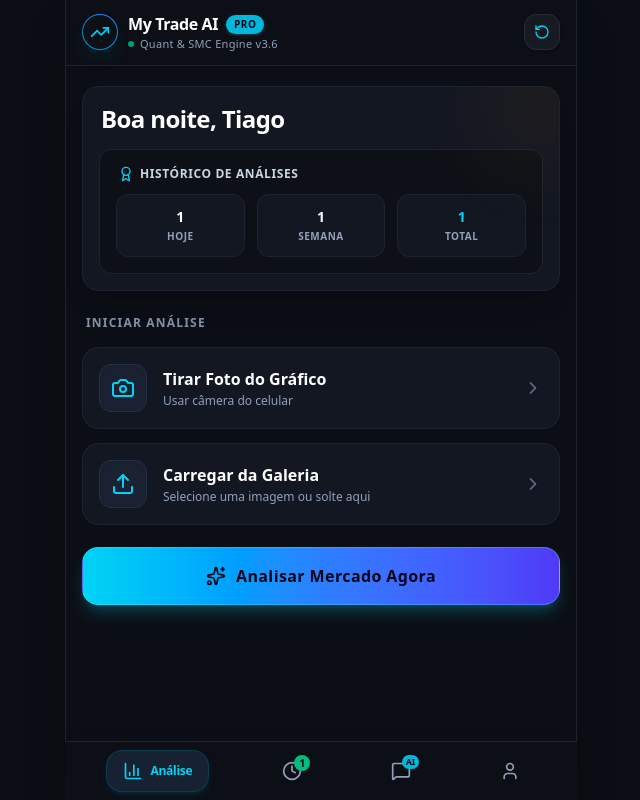
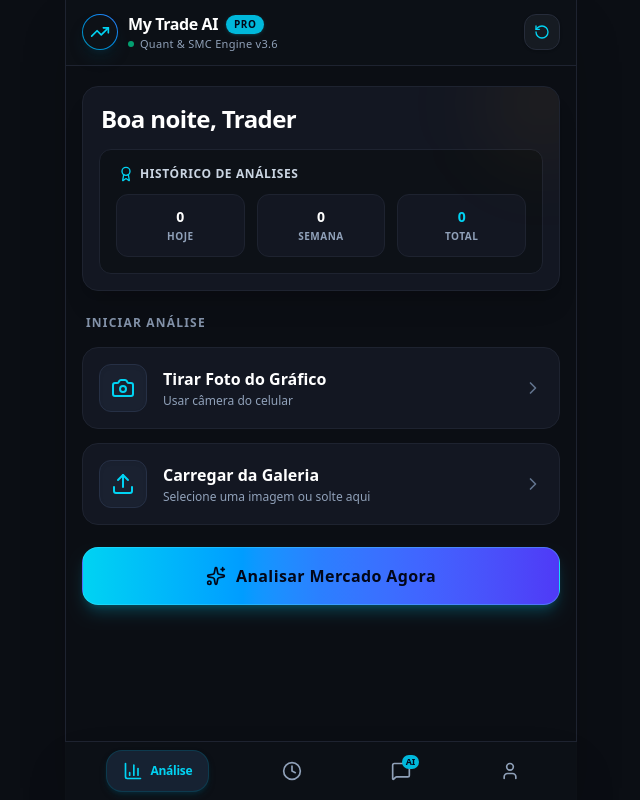
Before and after one commit to TiagoCarvallho/My-Trade-AI, a React (Vite) app: page / in a window 1280 px wide. Shown: the whole page, without its empty margins (319-959 px from the left). Built offline with nearby package versions, Linux system fonts and the light colour scheme.

Commit message:
Update App.tsx

```diff
--- a/src/App.tsx
+++ b/src/App.tsx
@@ -18,7 +18,7 @@
   const [showCameraModal, setShowCameraModal] = useState<boolean>(false);
   const [currentAnalysis, setCurrentAnalysis] = useState<TradeAnalysis | null>(null);
   const [showResultModal, setShowResultModal] = useState<boolean>(false);
-  const [userName, setUserName] = useState<string>('Tiago');
+  const [userName, setUserName] = useState<string>('Trader');
   const [chatInitialQuery, setChatInitialQuery] = useState<string | null>(null);
   const [hasSeenHistory, setHasSeenHistory] = useState<boolean>(() => {
     return localStorage.getItem('has_seen_history') === 'true';
@@ -33,32 +33,7 @@
   }, [activeTab]);
 
   // Initial history matching the "1 HOJE, 1 SEMANA, 1 TOTAL" from the reference image screenshot
-  const INITIAL_HISTORY: TradeAnalysis[] = [
-    {
-      id: 'init-1',
-      timestamp: '2026-07-27 18:42',
-      direcao: 'Long (Compra)',
-      entrada: '64.250 / R$ 123.800',
-      stopLoss: '63.780 (Fundo da Varredura)',
-      tp1: '65.100 (Topo Local)',
-      tp2: '66.200 (FVG Diário)',
-      confianca: 84,
-      detectedAsset: 'WINQ26',
-      detectedTimeframe: '5Min',
-      headerInfo: 'Ativo: WINQ26 | 5Min',
-      marketSnapshot:
-        'Ativo: WINQ26 | 5Min\n\nVarredura de liquidez de fundo (Sell-side Liquidity Sweep) com rejeição forte em V-shape no tempo gráfico de 5Min. Presença de Bullish Order Block e Fair Value Gap não mitigado.',
-      smcAnalysis: {
-        liquiditySweep: 'Sell-side Sweep abaixo do mínimo anterior',
-        orderBlock: 'Bullish OB em zona de desconto',
-        fairValueGap: 'FVG de 5m com volume comprador',
-        structureShift: 'CHoCH + BOS confirmados',
-        riskReward: '1:3.8',
-      },
-      assetName: 'WINQ26',
-      timeframe: '5Min',
-    },
-  ];
+  const INITIAL_HISTORY: TradeAnalysis[] = [];
 
 const [history, setHistory] = useState<TradeAnalysis[]>(() => {
   const saved = localStorage.getItem('mytrade_history');
@@ -79,14 +54,14 @@
 
 const handleDeleteHistoryItem = (id: string) => {
   const updated = history.filter((item) => item.id !== id);
-    saveHistory(updated);
+  setHistory(updated);
   if (currentAnalysis?.id === id) {
     setCurrentAnalysis(null);
   }
 };
 
 const handleClearHistory = () => {
-    saveHistory([]);
+  setHistory([]);
   setCurrentAnalysis(null);
 };
 
```
Lines whose indentation alone changed are shown as unchanged.
